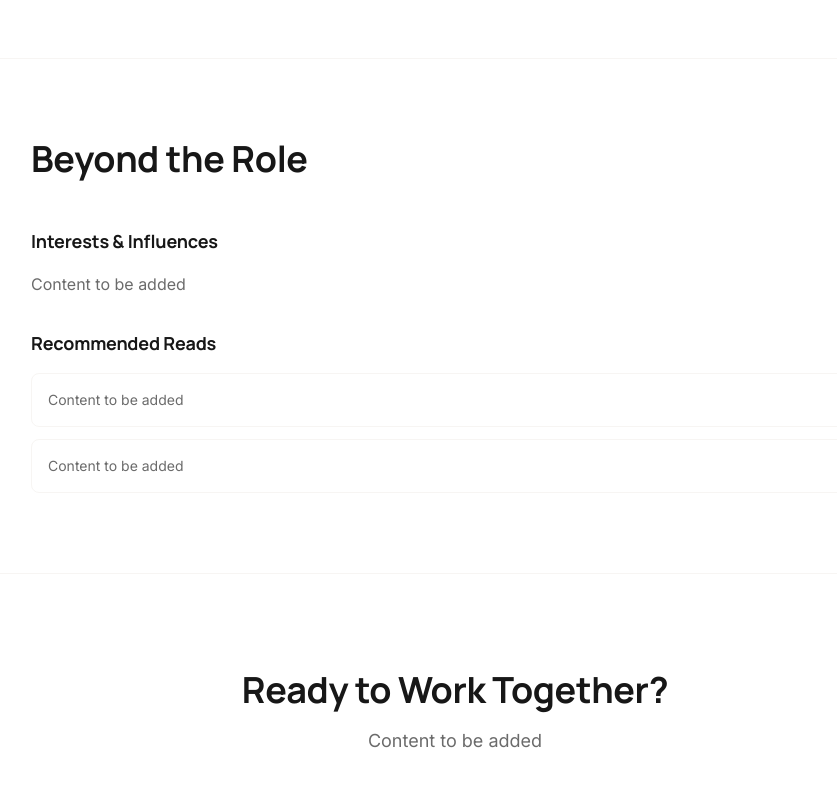
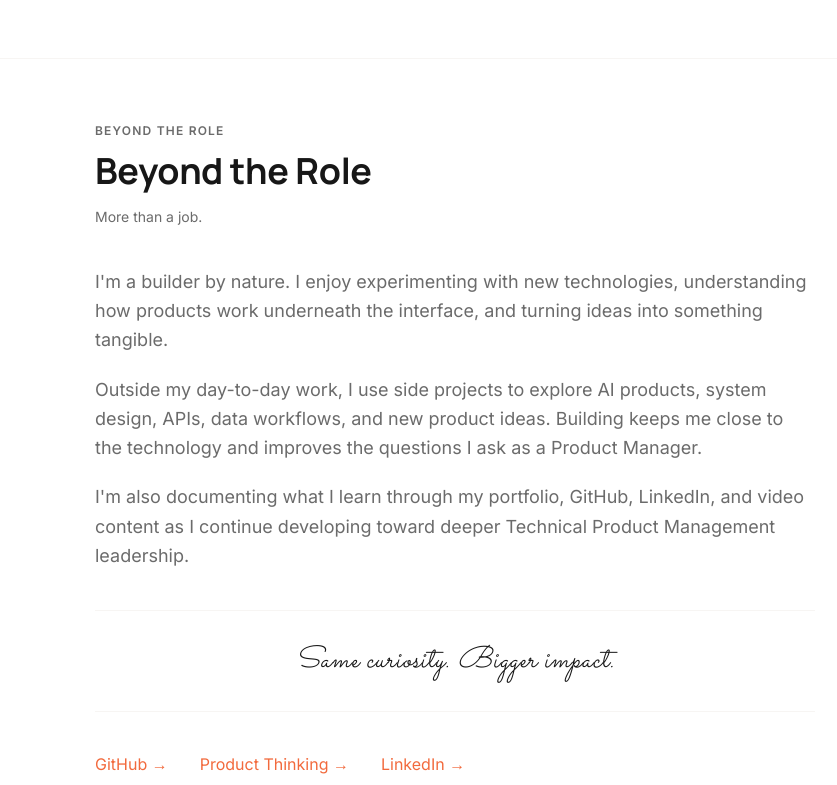
Before and after one commit to abdoulayebinta/my-portfolio, a Next.js app in the folder frontend/: page /about in a window 1280 px wide. Shown: the part 2200-2985 px from the top of the page, without its empty margins (185-1022 px from the left). Built offline with nearby package versions, Linux system fonts and the light colour scheme.

Commit message:
Build “Built beyond the Role section

```diff
--- a/frontend/components/sections/about-story.tsx
+++ b/frontend/components/sections/about-story.tsx
@@ -338,35 +338,67 @@ export function AboutStory() {
       {/* Divider */}
       <div className="border-t border-border/40" />
 
-      {/* Section 4: Beyond the Role + Recommendations */}
-      <section className="py-16 md:py-20">
-        <div className="container mx-auto px-4 md:px-6 max-w-4xl">
-          <h2 className="text-3xl md:text-4xl font-bold mb-12">Beyond the Role</h2>
+      {/* Section 4: Beyond the Role */}
+      <section className="py-12 md:py-16">
+        <div className="container mx-auto px-4 md:px-6 max-w-3xl">
 
-          <div className="space-y-8">
+          {/* Section Header */}
+          <div className="space-y-3 mb-10">
+            <div className="text-xs font-semibold text-muted-foreground uppercase tracking-widest">
+              Beyond the Role
+            </div>
+            <h2 className="text-3xl md:text-4xl font-bold">Beyond the Role</h2>
+            <p className="text-sm text-muted-foreground pt-1">
+              More than a job.
+            </p>
+          </div>
 
-            {/* Subsection */}
-            <div className="space-y-4">
-              <h3 className="text-lg font-bold">Interests & Influences</h3>
-              <p className="text-muted-foreground leading-relaxed">
-                Content to be added
-              </p>
-            </div>
+          {/* Main Copy */}
+          <div className="space-y-5 mb-10">
+            <p className="text-base md:text-lg text-muted-foreground leading-relaxed">
+              I'm a builder by nature. I enjoy experimenting with new technologies, understanding how products work underneath the interface, and turning ideas into something tangible.
+            </p>
+            <p className="text-base md:text-lg text-muted-foreground leading-relaxed">
+              Outside my day-to-day work, I use side projects to explore AI products, system design, APIs, data workflows, and new product ideas. Building keeps me close to the technology and improves the questions I ask as a Product Manager.
+            </p>
+            <p className="text-base md:text-lg text-muted-foreground leading-relaxed">
+              I'm also documenting what I learn through my portfolio, GitHub, LinkedIn, and video content as I continue developing toward deeper Technical Product Management leadership.
+            </p>
+          </div>
 
-            {/* Recommendations/Resources */}
-            <div className="space-y-4">
-              <h3 className="text-lg font-bold">Recommended Reads</h3>
-              <div className="space-y-3">
-                <div className="p-4 rounded-lg bg-soft-peach/30 border border-border/40">
-                  <p className="text-sm text-muted-foreground">Content to be added</p>
-                </div>
-                <div className="p-4 rounded-lg bg-soft-peach/30 border border-border/40">
-                  <p className="text-sm text-muted-foreground">Content to be added</p>
-                </div>
-              </div>
-            </div>
+          {/* Pull Quote */}
+          <div className="py-8 mb-10 border-y border-border/40">
+            <p className="text-2xl md:text-3xl text-foreground italic signature-name text-center">
+              Same curiosity. Bigger impact.
+            </p>
+          </div>
 
+          {/* Links */}
+          <div className="flex flex-col sm:flex-row gap-6 sm:gap-8">
+            <a
+              href="https://github.com/abdoulayebinta"
+              target="_blank"
+              rel="noopener noreferrer"
+              className="text-primary hover:text-primary/80 transition-colors duration-200 inline-flex items-center gap-1 [cursor:pointer]"
+            >
+              GitHub →
+            </a>
+            <Link
+              href="/product-thinking"
+              className="text-primary hover:text-primary/80 transition-colors duration-200 inline-flex items-center gap-1 [cursor:pointer]"
+            >
+              Product Thinking →
+            </Link>
+            <a
+              href="https://www.linkedin.com/in/abdoulayebintabah/"
+              target="_blank"
+              rel="noopener noreferrer"
+              className="text-primary hover:text-primary/80 transition-colors duration-200 inline-flex items-center gap-1 [cursor:pointer]"
+            >
+              LinkedIn →
+            </a>
           </div>
+
         </div>
       </section>
 
```
